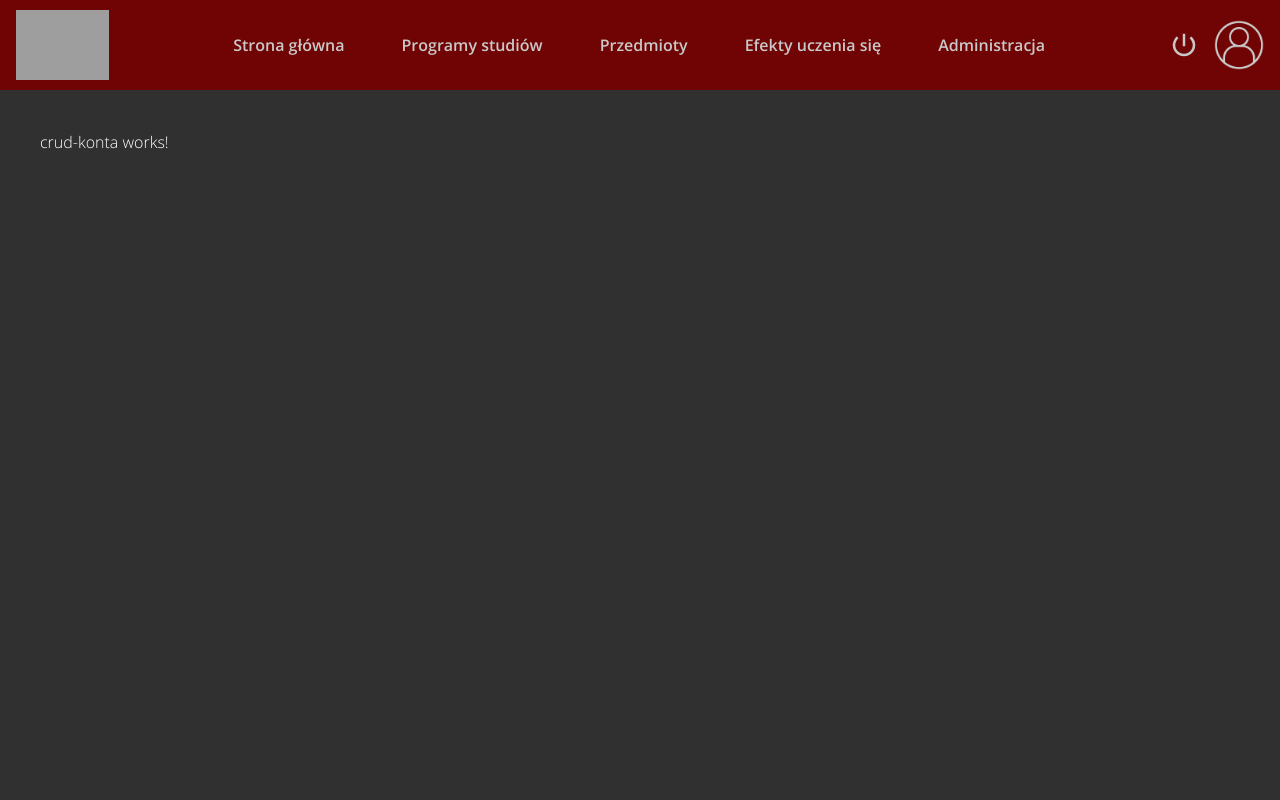
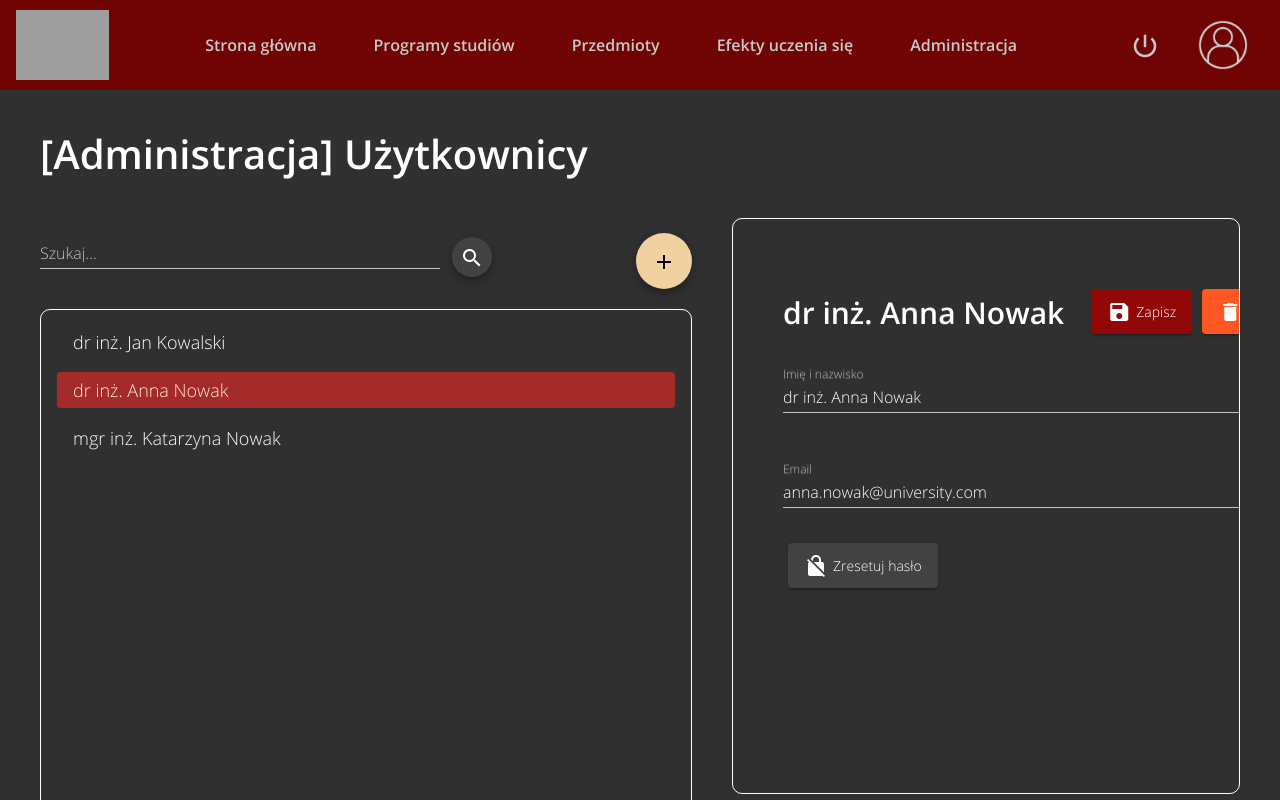
Before and after one commit to EskaelDev/PSI, an Angular app in the folder psi-ui/: page /kontacrud in a window 1280 px wide. Built offline with nearby package versions, Linux system fonts and the light colour scheme; grey boxes are pictures that could not be loaded.

Commit message:
Admin panel UI

```diff
--- a/psi-ui/src/app/admin/crud-kierunki/crud-kierunki.component.html
+++ b/psi-ui/src/app/admin/crud-kierunki/crud-kierunki.component.html
@@ -1,4 +1,4 @@
-<div class="page-header">
+<div class="page-header fields-crud">
   <div>
     <h1>[Administracja] Kierunki studiów</h1>
   </div>
@@ -7,10 +7,9 @@
       <div
         fxLayout="row"
         fxLayoutGap="32px"
-        fxLayoutAlign="space-between end"
+        fxLayoutAlign="end end"
         style="margin-top: 30px; margin-bottom: 20px"
       >
-        <h2 style="width: 100px; padding-left: 15px;" class="round-title">Kierunki:</h2>
         <button mat-fab color="primary">
           <mat-icon>add</mat-icon>
         </button>
--- a/psi-ui/src/app/admin/crud-kierunki/crud-kierunki.component.scss
+++ b/psi-ui/src/app/admin/crud-kierunki/crud-kierunki.component.scss
@@ -1,3 +1,5 @@
+.fields-crud {
+
     .field-list {
         border: 1px white solid;
         border-radius: 10px;
@@ -39,3 +41,4 @@
             margin: 15px 0;
         }
     }
+}
--- a/psi-ui/src/app/admin/crud-konta/crud-konta.component.html
+++ b/psi-ui/src/app/admin/crud-konta/crud-konta.component.html
@@ -1 +1,132 @@
-<p>crud-konta works!</p>
+<div class="page-header accounts-crud">
+  <div>
+    <h1>[Administracja] Użytkownicy</h1>
+  </div>
+  <div fxLayout="row" fxLayoutGap="40px" fxLayoutAlign="flex-start">
+    <div>
+      <div
+        fxLayout="row"
+        fxLayoutGap="32px"
+        fxLayoutAlign="space-between end"
+        style="margin-top: 30px; margin-bottom: 20px"
+      >
+        <div fxLayout="row" fxLayoutGap="12px" fxLayoutAlign="center center">
+          <mat-form-field style="width: 400px">
+            <mat-label>Szukaj...</mat-label>
+            <input matInput />
+          </mat-form-field>
+          <button mat-mini-fab color="secondary">
+            <mat-icon>search</mat-icon>
+          </button>
+        </div>
+        <button mat-fab color="primary">
+          <mat-icon>add</mat-icon>
+        </button>
+      </div>
+
+      <mat-list role="list" class="field-list">
+        <mat-list-item role="listitem"
+          ><button class="field-list-btn" mat-button>
+            dr inż. Jan Kowalski
+          </button></mat-list-item
+        >
+        <mat-list-item role="listitem"
+          ><button class="field-list-btn selected" mat-button>
+            dr inż. Anna Nowak
+          </button></mat-list-item
+        >
+        <mat-list-item role="listitem"
+          ><button class="field-list-btn" mat-button>
+            mgr inż. Katarzyna Nowak
+          </button></mat-list-item
+        >
+      </mat-list>
+    </div>
+    <div
+      class="edit-field"
+      fxLayout="row"
+      fxLayoutGap="100px"
+      style="padding-left: 50px; padding-top: 70px"
+      fxLayoutAlign="space-between start"
+    >
+      <div>
+        <div fxLayout="row" fxLayoutGap="22px" fxLayoutAlign="flex-start">
+          <h1>dr inż. Anna Nowak</h1>
+          <button
+            mat-raised-button
+            class="action-button"
+            color="accent"
+            style="height: 45px"
+          >
+            <mat-icon class="button-icon">save</mat-icon><span>Zapisz</span>
+          </button>
+          <button
+            mat-raised-button
+            class="action-button"
+            color="warn"
+            style="height: 45px"
+          >
+            <mat-icon class="button-icon">delete</mat-icon><span>Usuń</span>
+          </button>
+        </div>
+        <mat-form-field class="input-headline">
+          <mat-label>Imię i nazwisko</mat-label>
+          <input
+            matInput
+            placeholder="Imię i nazwisko"
+            value="dr inż. Anna Nowak"
+          />
+        </mat-form-field>
+        <mat-form-field class="input-headline">
+          <mat-label>Email</mat-label>
+          <input
+            matInput
+            placeholder="Email"
+            value="anna.nowak@university.com"
+          />
+        </mat-form-field>
+        <button
+          mat-raised-button
+          class="action-button"
+          color="secondary"
+          style="height: 45px"
+        >
+          <mat-icon class="button-icon">no_encryption</mat-icon
+          ><span>Zresetuj hasło</span>
+        </button>
+      </div>
+      <div style="width: 100%">
+        <h3 style="font-weight: bold; font-size: 20px">Role:</h3>
+        <mat-list
+          role="list"
+          style="min-width: 350px; height: 20vh; overflow: auto"
+        >
+          <mat-list-item role="listitem"
+            ><span>Prowadzący</span
+            ><button style="margin-left: 10px" mat-mini-fab color="accent">
+              <mat-icon>delete</mat-icon>
+            </button></mat-list-item
+          >
+        </mat-list>
+        <h4 style="margin-top: 20px; font-weight: bold">Przypisz rolę:</h4>
+        <div>
+          <mat-form-field appearance="fill">
+            <mat-label>Rola</mat-label>
+            <mat-select>
+              <mat-option [value]="'administrator'"> Administrator </mat-option>
+              <mat-option [value]="'administrator'"> Prowadzący </mat-option>
+              <mat-option [value]="'samorząd studencki'">
+                Samorząd studencki
+              </mat-option>
+            </mat-select>
+          </mat-form-field>
+        </div>
+
+        <button mat-raised-button color="primary">
+          <mat-icon>add</mat-icon>
+          Przypisz
+        </button>
+      </div>
+    </div>
+  </div>
+</div>
--- a/psi-ui/src/app/admin/crud-konta/crud-konta.component.scss
+++ b/psi-ui/src/app/admin/crud-konta/crud-konta.component.scss
@@ -0,0 +1,44 @@
+.accounts-crud {
+
+    .field-list {
+        border: 1px white solid;
+        border-radius: 10px;
+        width: 650px;
+        height: 62vh;
+        overflow: auto;
+    }
+
+    .field-list-btn {
+        width: 100%;
+        text-align: start;
+        font-size: 18px;
+    }
+
+    .selected {
+        background-color: brown;
+        color: antiquewhite;
+    }
+
+    .edit-field {
+        padding: 20px;
+        border: 1px white solid;
+        border-radius: 10px;
+        margin-top: 3vh;
+        width: 100%;
+        height: 72vh;
+        overflow: auto;
+
+        h1 {
+            font-size: 30px !important;
+            font-family: OpenSansSemiBold !important;
+        }
+
+        .input-headline {
+            font-size: 16px;
+            line-height: 18px;
+            font-weight: 400;
+            width: 550px;
+            margin: 15px 0;
+        }
+    }
+}
--- a/psi-ui/src/app/admin/panel/panel.component.html
+++ b/psi-ui/src/app/admin/panel/panel.component.html
@@ -1,6 +1,20 @@
 <div class="page-header">
-    <div>
-      <h1>Panel administratora</h1>
+  <div>
+    <h1>Panel administratora</h1>
+  </div>
+  <div fxLayout="row" fxLayoutGap="40px" fxLayoutAlign="start center" style="margin-top: 70px;">
+    <div class="panel-tile" fxLayoutAlign="start end" [routerLink]="'/kontacrud'">
+      <div>
+        <p>Zarządzanie</p>
+        <p>użytkownikami</p>
+      </div>
     </div>
-
+    <div class="panel-tile" fxLayoutAlign="start end" [routerLink]="'/kierunkicrud'">
+      <div>
+        <p>Zarządzanie</p>
+        <p>kierunkami</p>
+        <p>studiów</p>
+      </div>
+    </div>
   </div>
+</div>
--- a/psi-ui/src/app/admin/panel/panel.component.scss
+++ b/psi-ui/src/app/admin/panel/panel.component.scss
@@ -0,0 +1,9 @@
+.panel-tile {
+    height: 250px;
+    width: 300px;
+    background-color: gray;
+    padding: 25px;
+    font-size: 35px;
+    border-radius: 10px;
+    cursor: pointer;
+}
--- a/psi-ui/src/app/app.component.html
+++ b/psi-ui/src/app/app.component.html
@@ -8,20 +8,22 @@
         [routerLink]="'/'"
       />
       <div fxLayoutAlign="center center" fxLayoutGap="25px">
-      <button mat-button class="nav-btn">Strona główna</button>
-      <button mat-button class="nav-btn">Programy studiów</button>
-      <button mat-button class="nav-btn">Przedmioty</button>
-      <button mat-button class="nav-btn">Efekty uczenia się</button>
-      <button mat-button class="nav-btn">Administracja</button>
+      <button mat-button class="nav-btn" [routerLink]="'/'">Strona główna</button>
+      <button mat-button class="nav-btn" [routerLink]="'/'">Programy studiów</button>
+      <button mat-button class="nav-btn" [routerLink]="'/'">Przedmioty</button>
+      <button mat-button class="nav-btn" [routerLink]="'/efektychoose'">Efekty uczenia się</button>
+      <button mat-button class="nav-btn" [routerLink]="'/admin-panel'">Administracja</button>
       </div>
-      <div fxLayoutAlign="end center" fxLayoutGap="15px">
-        <mat-icon class="logout-btn">power_settings_new</mat-icon>
-        <img
+      <div fxLayoutAlign="end center" fxLayoutGap="5px">
+        <button mat-button [routerLink]="'/'"><mat-icon class="logout-btn">power_settings_new</mat-icon></button>
+        <button mat-button><img
         class="img-responsive"
         height="50"
         src="assets/account.png"
         [routerLink]="'/account'"
-      />
+      /></button>
+
+
       </div>
 
     </div>
```
Lines whose indentation alone changed are shown as unchanged.
